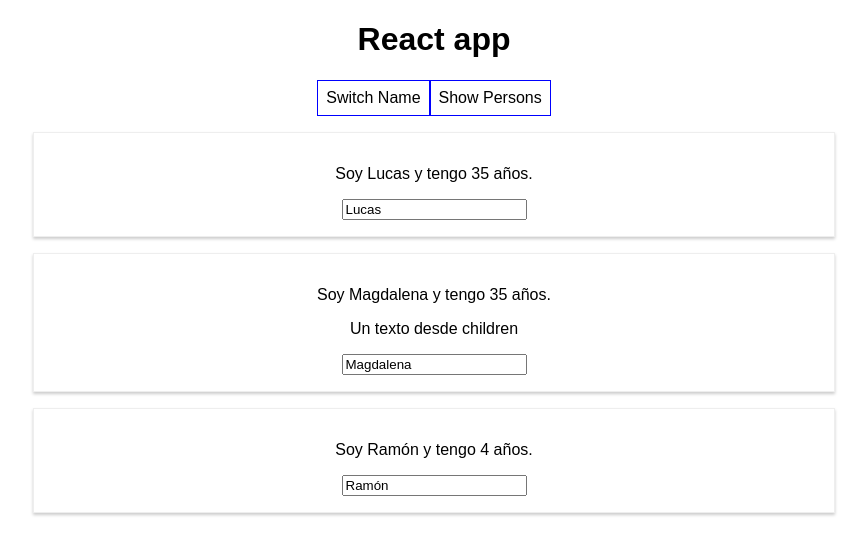
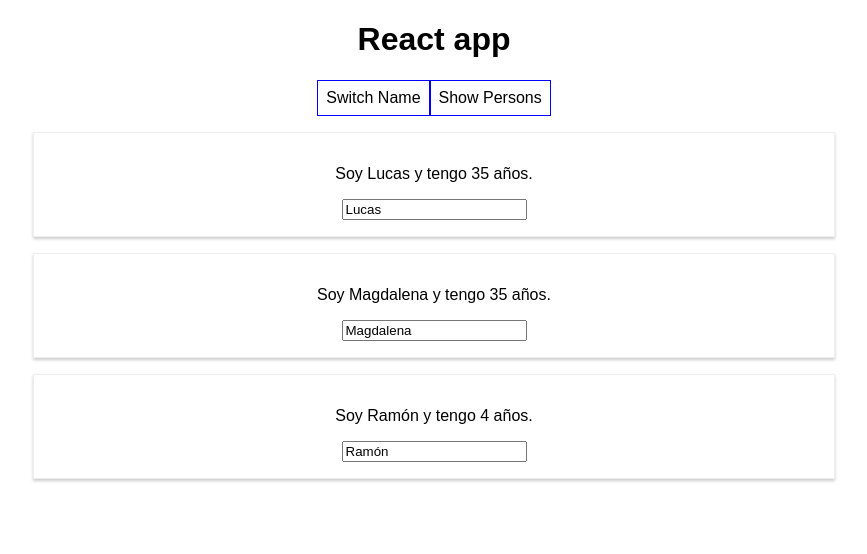
Before and after one commit to Lucaster85/react-complete-guide, a React (Create React App) app: page / in a window 1280 px wide. Both pictures are taken after a click on the button "Show Persons". Shown: the top 554 px of the page, without its empty margins (206-1073 px from the left). Built offline with nearby package versions, Linux system fonts and the light colour scheme.

Commit message:
video 62 next exercise

```diff
--- a/src/App.js
+++ b/src/App.js
@@ -51,29 +51,45 @@ class App extends Component {
 
   state = {
     persons: [
-      {name: 'Lucas', age: 35},
-      {name: 'Magdalena', age: 35},
-      {name: 'Ramón', age: 4},
+      {id: 'lakjsdhf', name: 'Lucas', age: 35},
+      {id: 'jfkdls', name: 'Magdalena', age: 35},
+      {id: 'pwoqueyrd', name: 'Ramón', age: 4},
     ],
      otherState: "Some other State",
      showPersons: false
   }
 // CUANDO HAGO EL setState HACE UN MERGE Y MANTIENE LOS ESTADOS QUE NO ESTOY REFERENCIANDO
-  switchNameHandler = newName => {
+  /* switchNameHandler = newName => {
    this.setState({
      persons: [
       {name: newName, age: 35},
       {name: 'Magda', age: 35},
       {name: 'Moncho', age: 4},
   ]})
+  } */
+
+  deletePersonHandler = (indexPerson) => {
+    //let persons = this.state.persons.slice(); //ESTO DEVUELVE UNA COPIA DEL ARRAY PARA NO MANIPULAR EL STATE
+    const persons = [...this.state.persons]; //spread operator, creo un nuevo array con los datos del state
+    persons.splice(indexPerson, 1);
+    this.setState({persons}) //persons: persons
   }
-  changedHandler = event => {
-    this.setState({
-      persons: [
-       {name: 'Lucas', age: 35},
-       {name: event.target.value, age: 35},
-       {name: 'Moncho', age: 4},
-   ]})
+
+  nameChangedHandler = (event, id) => {
+    const personIndex = this.state.persons.findIndex((person) => {
+      return person.id === id;
+    });
+
+    const person = {
+      ...this.state.persons[personIndex]
+    }
+
+    person.name = event.target.value;
+
+    const persons = [...this.state.persons];
+    persons[personIndex] = person;
+
+    this.setState({persons})
   }
 
   togglePersonsHandler = () => {
@@ -92,25 +108,43 @@ class App extends Component {
       padding: '8px',
       cursor: 'pointer'
     }
+
+    let personsList = null;
+
+    if (this.state.showPersons) {
+      personsList = (
+        <div>
+          {this.state.persons.map((person, i) => {
+            return <Person
+            key={person.id}
+            click={() => this.deletePersonHandler(i)}
+            name={person.name}
+            age={person.age}
+            changed={(event) => this.nameChangedHandler(event, person.id)}/>
+          })}
+          {/* <Person
+          name={this.state.persons[0].name}
+          age={this.state.persons[0].age}/>
+          <Person
+          name={this.state.persons[1].name}
+          age={this.state.persons[1].age}
+          click={this.switchNameHandler.bind(this, "Castro")}
+          changed={this.nameChangedHandler}>Un texto desde children</Person>
+          <Person
+          name={this.state.persons[2].name}
+          age={this.state.persons[2].age}/> */}
+        </div>
+      );
+    }
+
     return (
       <div className="App">
        <h1>React app</h1>
        <button style={style} onClick={() => this.switchNameHandler('Dario!!!')}> Switch Name </button>
        <button style={style} onClick={this.togglePersonsHandler}> Show Persons </button>
-       {this.state.showPersons ?
-         <div>
-       <Person
-        name={this.state.persons[0].name}
-        age={this.state.persons[0].age}/>
-       <Person
-        name={this.state.persons[1].name}
-        age={this.state.persons[1].age}
-        click={this.switchNameHandler.bind(this, "Castro")}
-        changed={this.changedHandler}>Un texto desde children</Person>
-       <Person
-        name={this.state.persons[2].name}
-        age={this.state.persons[2].age}/>
-       </div> : null}
+        {personsList}
+        {/* PARA REALISAR UN CONDICIONAL LO MEJOR ES USAR EL JXS EN UNA VARIABLE DENTRO
+        DEL METODO RENDER */}
       </div>
     )
   //return React.createElement('div', {className: 'App'}, React.createElement('h1', null, 'Hola, estoy creado desde React.createElement'));
```
